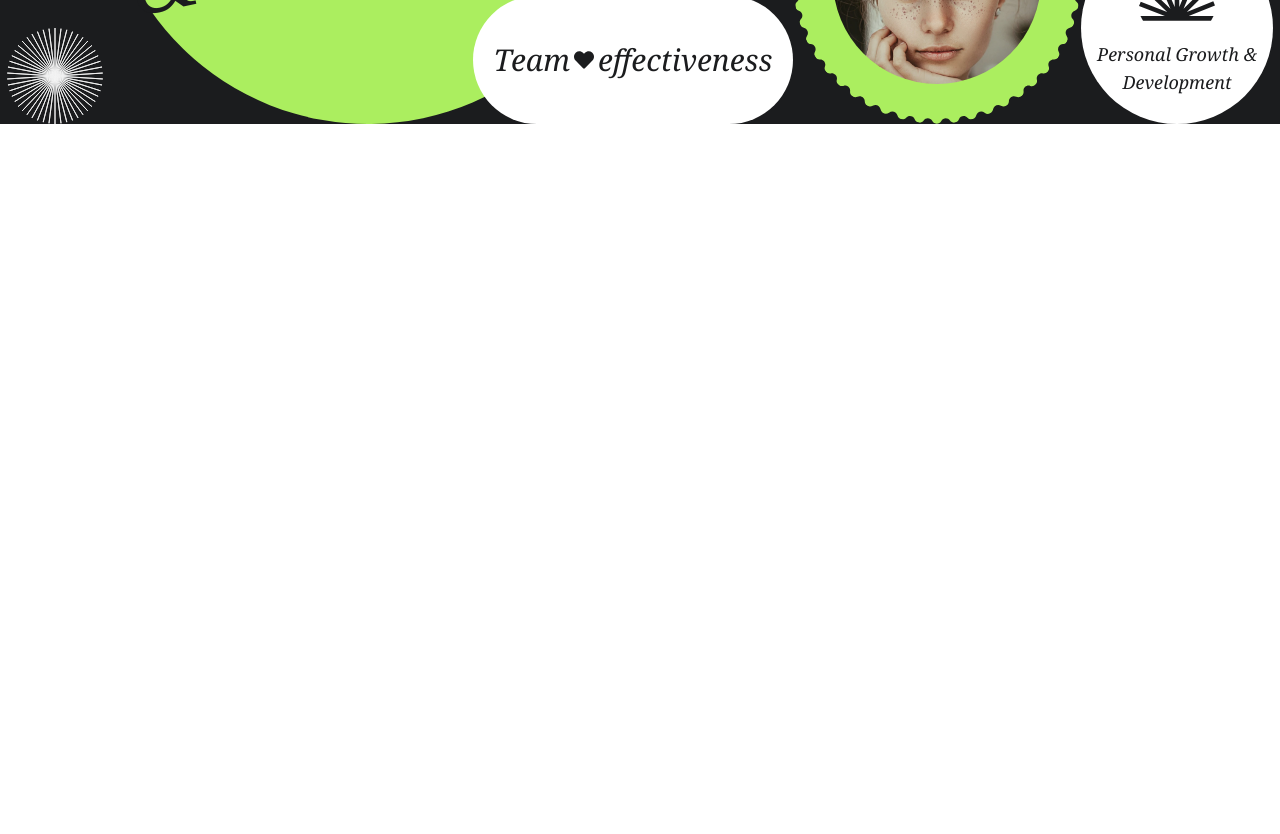
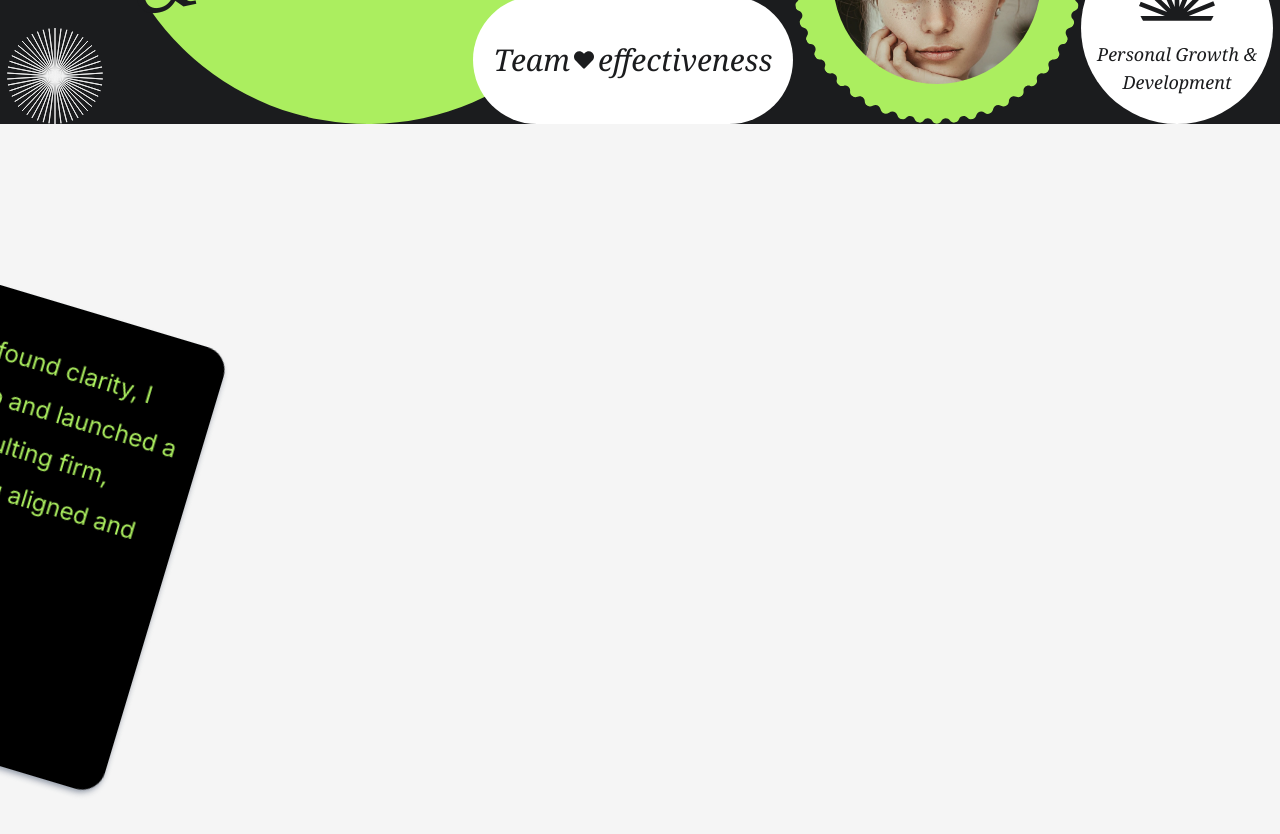
Before and after one commit to Pritamgit2002/demo1, a Next.js app: page / in a window 1280 px wide. Shown: the part 820-1654 px from the top of the page. Before the commit the page ends 993 px from the top, so only its background shows below. Built offline with nearby package versions, Linux system fonts and the light colour scheme.

Commit message:
refractor

```diff
--- a/src/app/page.tsx
+++ b/src/app/page.tsx
@@ -17,7 +17,7 @@ const page = (props: Props) => {
         <Character paragraph={paragraph2} />
       </div> */}
       {/* <Staggering /> */}
-      {/* <Testimonial /> */}
+      <Testimonial />
     </div>
   );
 };
```
